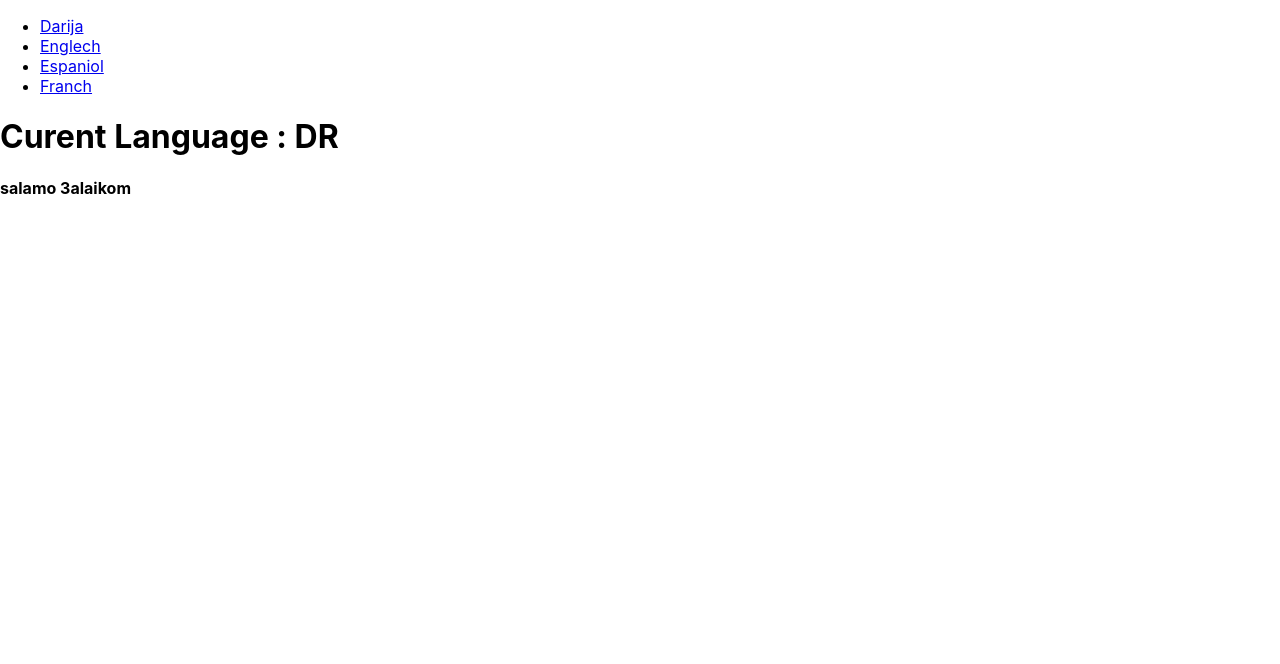
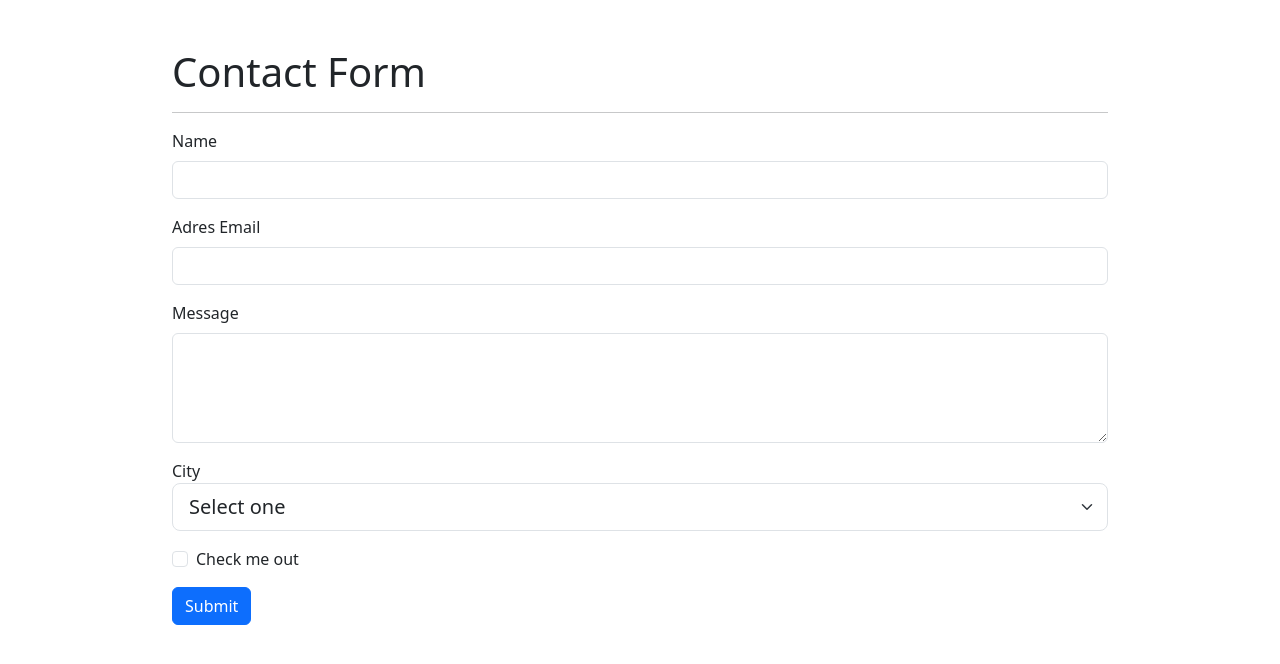
Before and after one commit to AmraniZouhir/Mastering-React-Js, a React (Create React App) app: page / in a window 1280 px wide. Shown: the top 664 px of the page. Built offline with nearby package versions, Linux system fonts and the light colour scheme.

Commit message:
Forms Validation

```diff
--- a/package.json
+++ b/package.json
@@ -6,6 +6,7 @@
     "@testing-library/jest-dom": "^5.17.0",
     "@testing-library/react": "^13.4.0",
     "@testing-library/user-event": "^13.5.0",
+    "bootstrap": "^5.3.2",
     "react": "^18.2.0",
     "react-dom": "^18.2.0",
     "react-scripts": "5.0.1",
--- /dev/null
+++ b/src/FormsValidation/FormValidationBiginer.jsx
@@ -0,0 +1,128 @@
+
+import 'bootstrap/dist/css/bootstrap.min.css';
+import { useRef, useState } from 'react';
+
+export default function FormsValidation() {
+
+    const fildName = useRef()
+    const fildEmail = useRef()
+    const fildMessag = useRef()
+    const fildCity = useRef()
+    const fildCheck = useRef()
+    const  [Error , setError] = useState([])
+
+
+
+    const validationForms = () => {
+        const nameValu = fildName.current.value
+        const emailValu = fildEmail.current.value
+        const messageValu = fildMessag.current.value
+        const cityValu = fildCity.current.value
+        const checkValu = fildCheck.current.checked
+
+        let isFormValid = true
+
+         if(nameValu.trim() === ''){
+            setError(prevStat => {
+                return [...prevStat , " Name Required"]
+            })
+            isFormValid = false
+         }
+
+         if(emailValu.trim() === ''){
+            setError(prevStat => {
+                return [...prevStat , "Email Required"]
+            })
+            isFormValid = false
+         }else if(!emailValu.match( /^[a-zA-Z0-9._%+-]+@[a-zA-Z0-9.-]+\.[a-zA-Z]{2,}$/)){ // daba fhad lhala ila mahtitich ! bach ank tnfi had chrt y3ni rah mh99
+            setError(prevStat => {
+                return [...prevStat , "Email format not corect"]
+            })
+            isFormValid = false
+         }
+
+
+         if(messageValu.trim() === ''){
+            setError(prevStat => {
+                return [...prevStat , "Message Required"]
+            })
+            isFormValid = false
+         }
+
+
+
+
+         if(cityValu.trim() === ''){
+            setError(prevStat => {
+                return [...prevStat , " City Required"]
+            })
+            isFormValid = false
+         }
+
+         if(!checkValu){ //! had 3lamat ta3job kat3ni machi tchekd false
+            setError(prevStat => {
+                return [...prevStat , " Check me out be tchecked"]
+            })
+            isFormValid = false
+         }
+
+         return isFormValid
+    }
+
+    const HandelFilds = (e) => {
+        setError([])
+
+        if(!validationForms()){
+            e.preventDefault()
+
+        }
+
+
+    }
+
+    return <div className={'container-fluid w-75 mx-auto my-5'}>
+        {Error.length > 0 ?
+        <div class="alert alert-primary" role="alert">
+            <strong>ERROR</strong>
+            <ul>
+                {Error.map((error ,key) => <li key={key}>{error}</li>)}
+            </ul>
+        </div>
+
+        :'' }
+        <form onSubmit={HandelFilds}>
+            <h1>Contact Form</h1>
+            <hr />
+            <div className="mb-3">
+                <label htmlFor='name' className="form-label" >Name</label>
+                <input type="text" className="form-control" id="name" ref={fildName} />
+            </div>
+            <div className="mb-3">
+                <label htmlFor='email' className="form-label" >Adres Email</label>
+                <input type="text" className="form-control" id="email" ref={fildEmail} />
+            </div>
+
+            <div className="mb-3">
+                <label htmlFor='message' className="form-label" >Message</label>
+                <textarea className='form-control' id="message" rows="4" ref={fildMessag}></textarea>
+            </div>
+
+            <div className="mb-3">
+                <label >City</label>
+                <label htmlFor='City'></label>
+                <select className="form-select form-select-lg" id="check" ref={fildCity} >
+                    <option value=''>Select one</option>
+                    <option value="Ma">Maroc</option>
+                    <option value="ALG">Algeri</option>
+                    <option value="TUN">Tunisi</option>
+                </select>
+            </div>
+            <div className="mb-3 form-check">
+                <input type="checkbox" className="form-check-input" id="check" ref={fildCheck} />
+                <label className="form-check-label" >Check me out</label>
+            </div>
+            <button type="submit" className="btn btn-primary" >Submit</button>
+        </form>
+
+    </div>
+}
--- a/src/LanguageSwitherPassingData/LanguageSwitcherChaild.jsx
+++ b/src/LanguageSwitherPassingData/LanguageSwitcherChaild.jsx
@@ -3,7 +3,7 @@ export default  function LanguageSwitcher({onLanguageChange}){
    const handelLangChange =(e)=>{
         e.preventDefault()
         // console.log()
-        onLanguageChange(e.currentTarget.dataset.lang)
+        onLanguageChange(e.currentTarget.dataset.lang) // y3ni hna dwzna data mn chail l parent f function
     }
 
     return <>
--- a/src/index.js
+++ b/src/index.js
@@ -13,6 +13,7 @@ import Fruts from './FrutsAdd/FrutsAdd';
 import FormsReactuseState from './FormsReact/FormsUseState';
 import FormsReactuseRef from './FormsReact/FormsUseRef';
 import PageParent from './LanguageSwitherPassingData/PageParent ';
+import FormsValidation from './FormsValidation/FormValidationBiginer';
 
 
 const root = ReactDOM.createRoot(document.getElementById('root'));
@@ -27,8 +28,8 @@ const fruitsArray = [
             'dd',
 ]
 root.render(
-
-  <PageParent />
+<FormsValidation/>
+  // <PageParent />
   // <FormsReactuseRef/>
 /* <FormsReactuseState/> */
 
```
Also changed, not shown: 1 other file (tests, documents, lock files or other folders).
